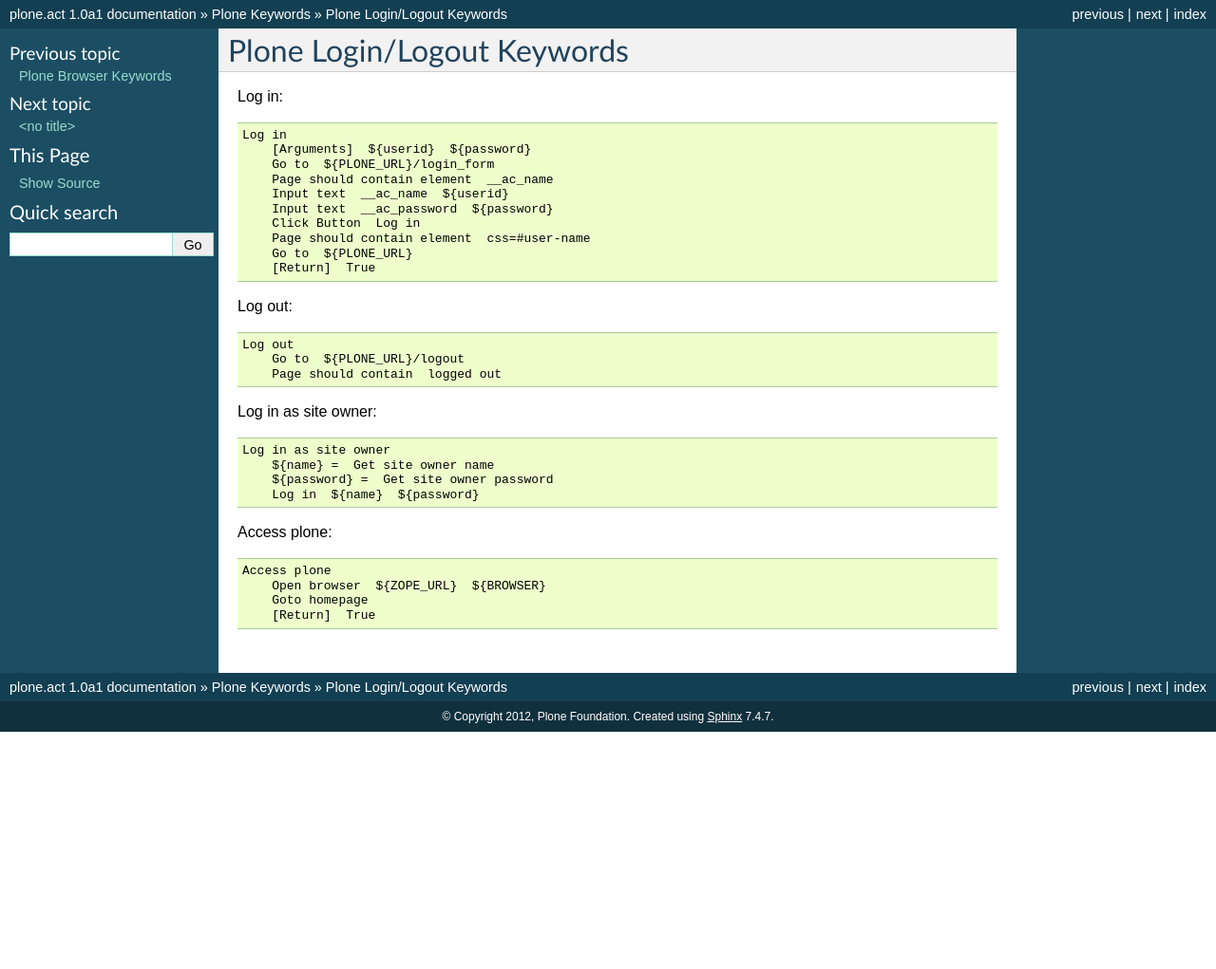
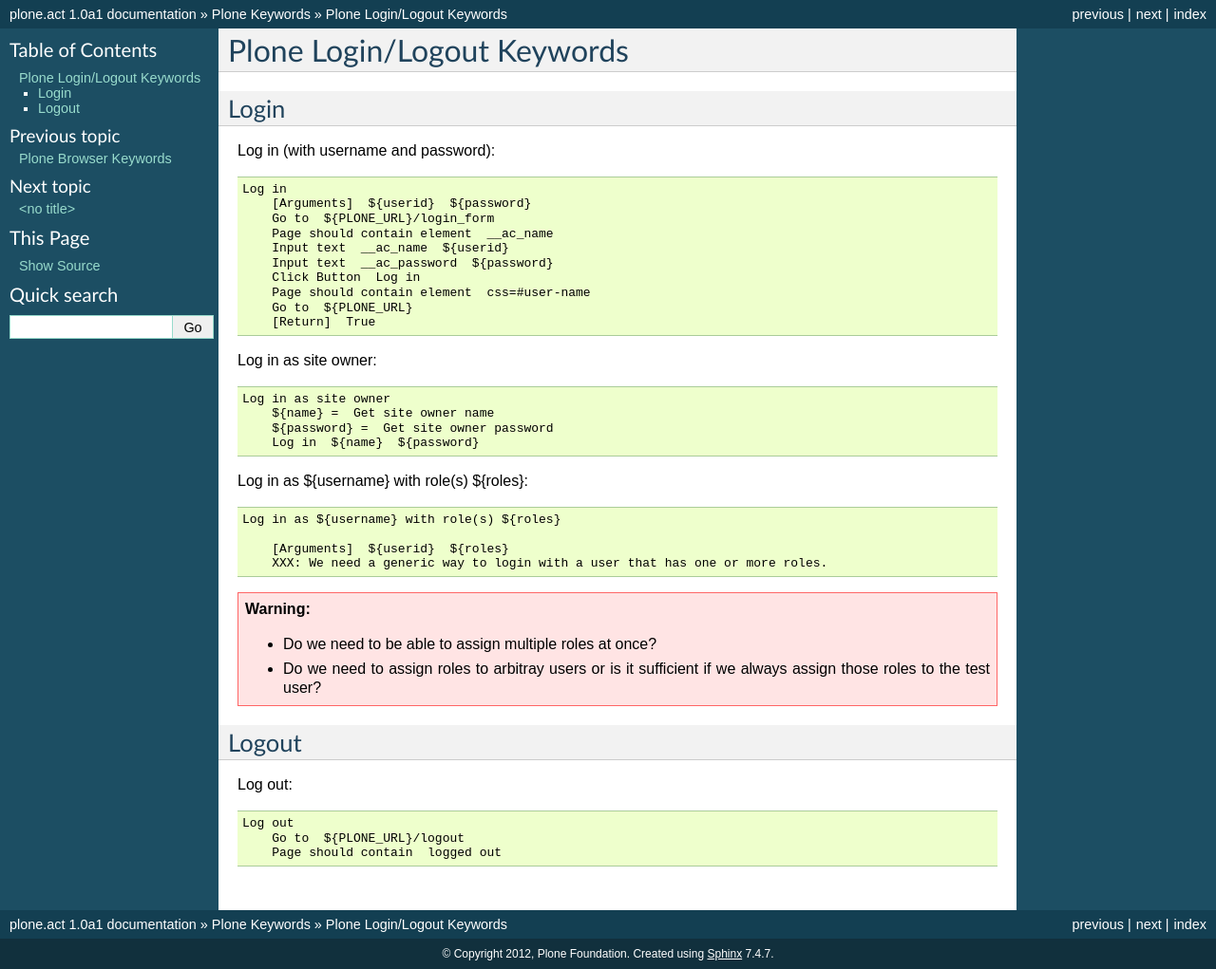
Before and after one commit to plone/plone.app.robotframework, a Sphinx documentation site: the page built from docs/source/plone-keywords/login.rst, in a window 1280 px wide. Shown: the whole page at 95% size. Built offline with Sphinx 7.4.7, drawn with Linux system fonts in a browser that asks for light colours; before the commit the page ends 900 px from its top, so only the background shows below that.

Commit message:
Possible 'login as with role' keyword added.

```diff
--- a/docs/source/plone-keywords/login.rst
+++ b/docs/source/plone-keywords/login.rst
@@ -2,7 +2,10 @@
 Plone Login/Logout Keywords
 ==============================================================================
 
-Log in::
+Login
+-----
+
+Log in (with username and password)::
 
     Log in
         [Arguments]  ${userid}  ${password}
@@ -15,12 +18,6 @@
         Go to  ${PLONE_URL}
         [Return]  True
 
-Log out::
-
-    Log out
-        Go to  ${PLONE_URL}/logout
-        Page should contain  logged out
-
 Log in as site owner::
 
     Log in as site owner
@@ -28,9 +25,25 @@
         ${password} =  Get site owner password
         Log in  ${name}  ${password}
 
-Access plone::
+Log in as ${username} with role(s) ${roles}::
 
-    Access plone
-        Open browser  ${ZOPE_URL}  ${BROWSER}
-        Goto homepage
-        [Return]  True
+    Log in as ${username} with role(s) ${roles}
+
+        [Arguments]  ${userid}  ${roles}
+        XXX: We need a generic way to login with a user that has one or more roles.
+
+.. warning::
+
+    - Do we need to be able to assign multiple roles at once?
+
+    - Do we need to assign roles to arbitray users or is it sufficient if we
+      always assign those roles to the test user?
+
+Logout
+------
+
+Log out::
+
+    Log out
+        Go to  ${PLONE_URL}/logout
+        Page should contain  logged out
```
